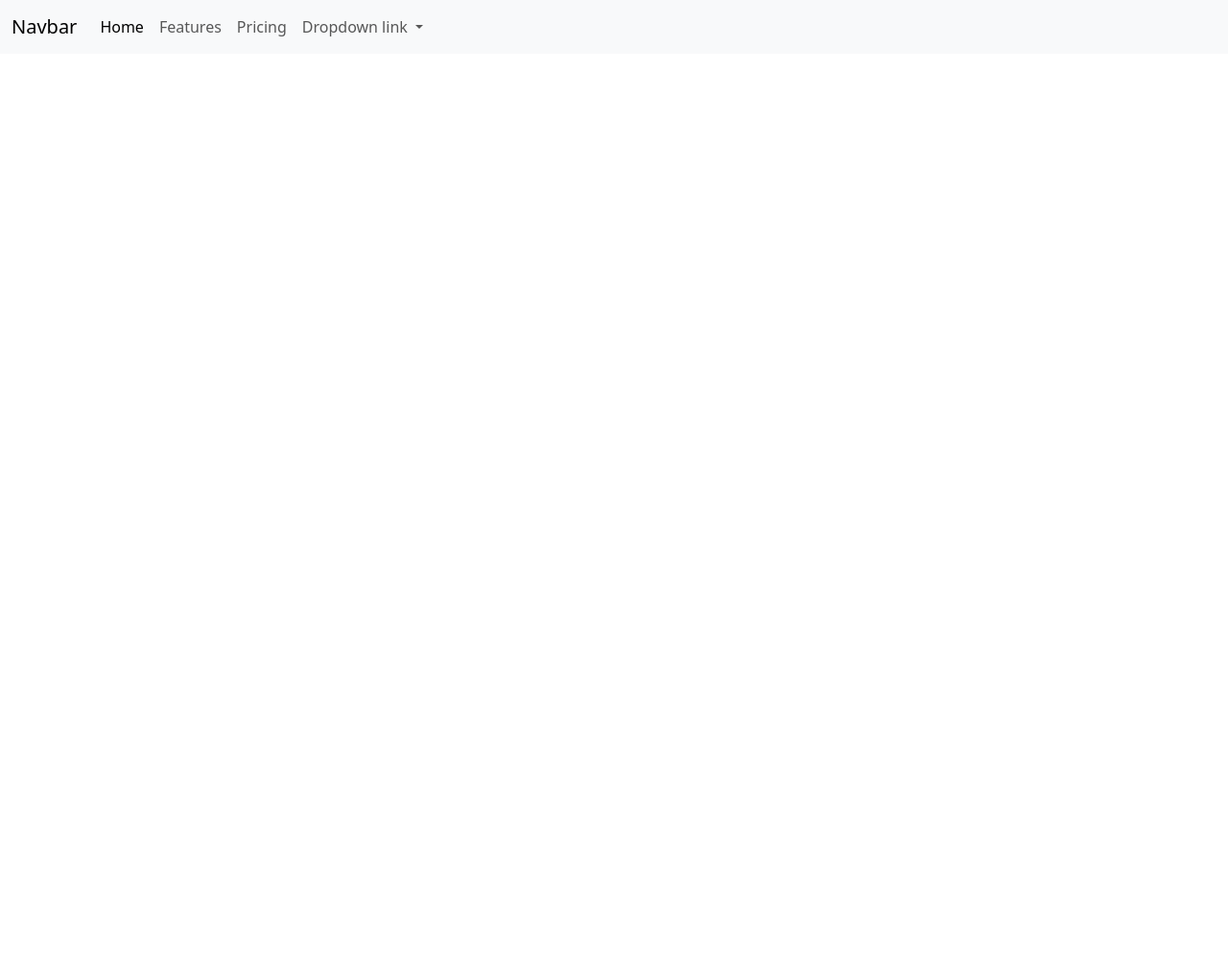
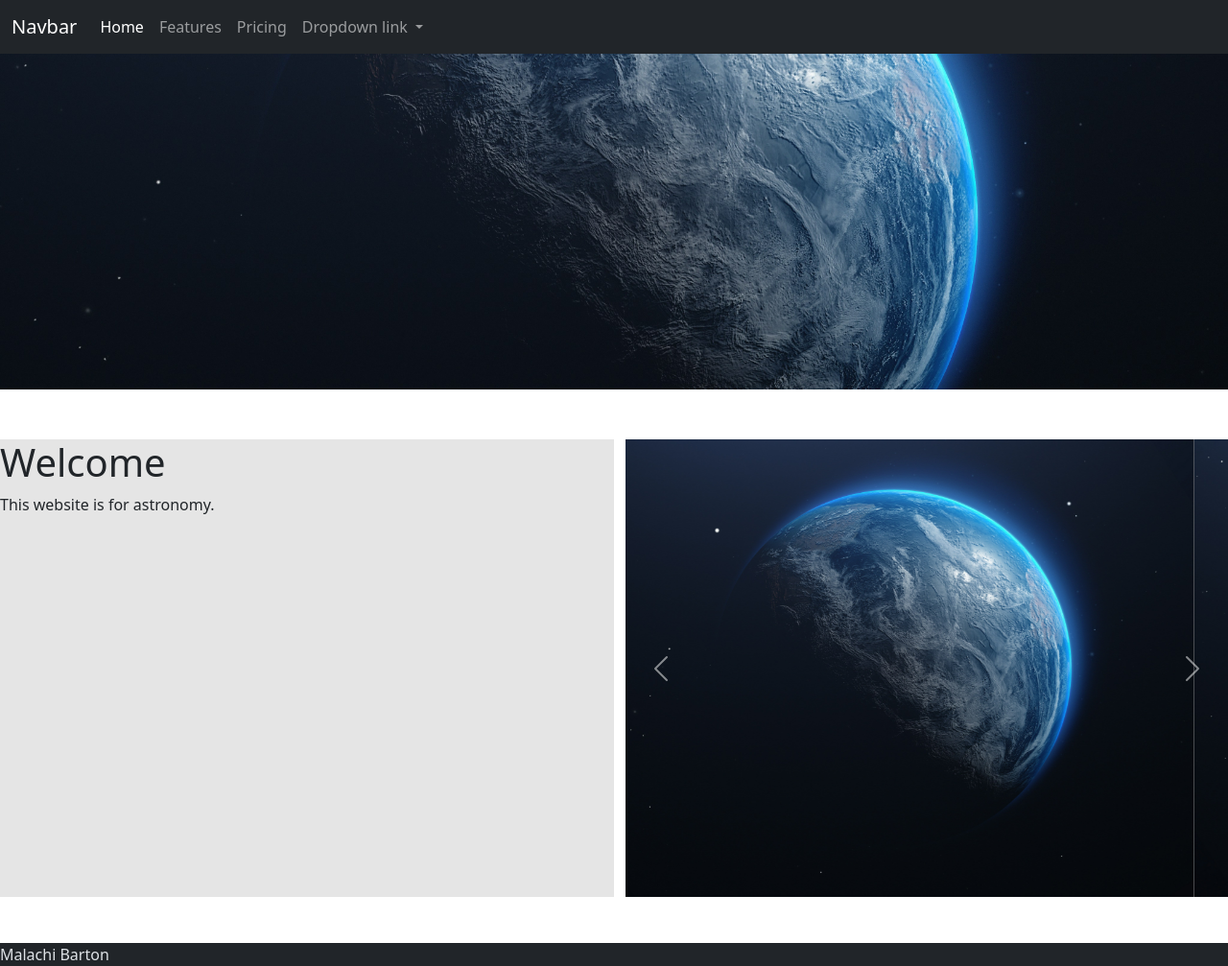
Before and after one commit to MBarton2579/ifsc-3342, a plain HTML site: page bootstrap/index.html in a window 1280 px wide. Shown: the whole page at 96% size. Before the commit the page ends 800 px from the top, so only its background shows below. Drawn offline with nearby package versions, Linux system fonts and the light colour scheme.

Commit message:
nav, hero, slide, foot

```diff
--- a/bootstrap/assets/styles/index.css
+++ b/bootstrap/assets/styles/index.css
@@ -0,0 +1,23 @@
+* {
+    margin: 0;
+    padding: 0;
+}
+/*Starter CSS*/
+.hero-panel {
+    height: 350px;
+}
+
+.hero-panel img {
+    height: 100%;
+    width: 100%;
+    object-fit: cover;
+}
+
+.intro {
+    background-color: rgb(0, 0, 0, 0.1);
+}
+
+footer.primary {
+    background-color: rgba(33, 37, 41);
+    color: #dee2e6;
+}
--- a/bootstrap/index.html
+++ b/bootstrap/index.html
@@ -1,18 +1,31 @@
 <!DOCTYPE html>
 <html lang="en">
-<head>
-    <meta charset="UTF-8">
-    <meta name="viewport" content="width=device-width, initial-scale=1.0">
+  <head>
+    <meta charset="UTF-8" />
+    <meta name="viewport" content="width=device-width, initial-scale=1.0" />
     <title>Document</title>
-    <link href="https://cdn.jsdelivr.net/npm/bootstrap@5.3.3/dist/css/bootstrap.min.css" rel="stylesheet" integrity="sha384-QWTKZyjpPEjISv5WaRU9OFeRpok6YctnYmDr5pNlyT2bRjXh0JMhjY6hW+ALEwIH" crossorigin="anonymous">
-    <link href="assets/styles/index.css" rel="stylesheet">
-
-</head>
-<body>
-    <nav class="navbar navbar-expand-lg bg-body-tertiary">
+    <link
+      href="https://cdn.jsdelivr.net/npm/bootstrap@5.3.3/dist/css/bootstrap.min.css"
+      rel="stylesheet"
+      integrity="sha384-QWTKZyjpPEjISv5WaRU9OFeRpok6YctnYmDr5pNlyT2bRjXh0JMhjY6hW+ALEwIH"
+      crossorigin="anonymous"
+    />
+    <link href="assets/styles/index.css" rel="stylesheet" />
+  </head>
+  <body>
+    <main class="container-fluid m-0 p-0">
+      <nav class="navbar navbar-expand-lg bg-dark" data-bs-theme="dark">
         <div class="container-fluid">
           <a class="navbar-brand" href="#">Navbar</a>
-          <button class="navbar-toggler" type="button" data-bs-toggle="collapse" data-bs-target="#navbarNavDropdown" aria-controls="navbarNavDropdown" aria-expanded="false" aria-label="Toggle navigation">
+          <button
+            class="navbar-toggler"
+            type="button"
+            data-bs-toggle="collapse"
+            data-bs-target="#navbarNavDropdown"
+            aria-controls="navbarNavDropdown"
+            aria-expanded="false"
+            aria-label="Toggle navigation"
+          >
             <span class="navbar-toggler-icon"></span>
           </button>
           <div class="collapse navbar-collapse" id="navbarNavDropdown">
@@ -27,19 +40,72 @@
                 <a class="nav-link" href="#">Pricing</a>
               </li>
               <li class="nav-item dropdown">
-                <a class="nav-link dropdown-toggle" href="#" role="button" data-bs-toggle="dropdown" aria-expanded="false">
+                <a
+                  class="nav-link dropdown-toggle"
+                  href="#"
+                  role="button"
+                  data-bs-toggle="dropdown"
+                  aria-expanded="false"
+                >
                   Dropdown link
                 </a>
                 <ul class="dropdown-menu">
                   <li><a class="dropdown-item" href="#">Action</a></li>
                   <li><a class="dropdown-item" href="#">Another action</a></li>
-                  <li><a class="dropdown-item" href="#">Something else here</a></li>
+                  <li>
+                    <a class="dropdown-item" href="#">Something else here</a>
+                  </li>
                 </ul>
               </li>
             </ul>
           </div>
         </div>
       </nav>
-    <script src="https://cdn.jsdelivr.net/npm/bootstrap@5.3.3/dist/js/bootstrap.bundle.min.js" integrity="sha384-YvpcrYf0tY3lHB60NNkmXc5s9fDVZLESaAA55NDzOxhy9GkcIdslK1eN7N6jIeHz" crossorigin="anonymous"></script>
-</body>
+
+      <div class="hero-panel">
+        <img
+          src="../bootstrap/assets/images/javier-miranda-Jn2EaLLYZfY-unsplash.jpg"
+          class="img-fluid"
+          alt="..."
+        />
+      </div>
+
+      <section class="welcome row gy-1 mt-5">
+        <aside class="col-6 intro">
+            <h1>Welcome</h1>
+            <p> This website is for astronomy.</p>
+        </aside>
+        <div id="carouselExampleAutoplaying" class="col-6 carousel slide homepage-slideshow" data-bs-ride="carousel">
+            <div class="carousel-inner">
+              <div class="carousel-item active">
+                <img src="../bootstrap/assets/images/javier-miranda-Jn2EaLLYZfY-unsplash.jpg" class="d-block w-100" alt="...">
+              </div>
+              <div class="carousel-item">
+                <img src="../bootstrap/assets/images/javier-miranda-Jn2EaLLYZfY-unsplash.jpg" class="d-block w-100" alt="...">
+              </div>
+              <div class="carousel-item">
+                <img src="../bootstrap/assets/images/javier-miranda-Jn2EaLLYZfY-unsplash.jpg" class="d-block w-100" alt="...">
+              </div>
+            </div>
+            <button class="carousel-control-prev" type="button" data-bs-target="#carouselExampleAutoplaying" data-bs-slide="prev">
+              <span class="carousel-control-prev-icon" aria-hidden="true"></span>
+              <span class="visually-hidden">Previous</span>
+            </button>
+            <button class="carousel-control-next" type="button" data-bs-target="#carouselExampleAutoplaying" data-bs-slide="next">
+              <span class="carousel-control-next-icon" aria-hidden="true"></span>
+              <span class="visually-hidden">Next</span>
+            </button>
+          </div>
+      </section>
+
+      <footer class="primary mt-5">Malachi Barton</footer>
+
+
+    </main>
+    <script
+      src="https://cdn.jsdelivr.net/npm/bootstrap@5.3.3/dist/js/bootstrap.bundle.min.js"
+      integrity="sha384-YvpcrYf0tY3lHB60NNkmXc5s9fDVZLESaAA55NDzOxhy9GkcIdslK1eN7N6jIeHz"
+      crossorigin="anonymous"
+    ></script>
+  </body>
 </html>
```
Also changed, not shown: bootstrap/assets/images/javier-miranda-Jn2EaLLYZfY-unsplash.jpg (added).
